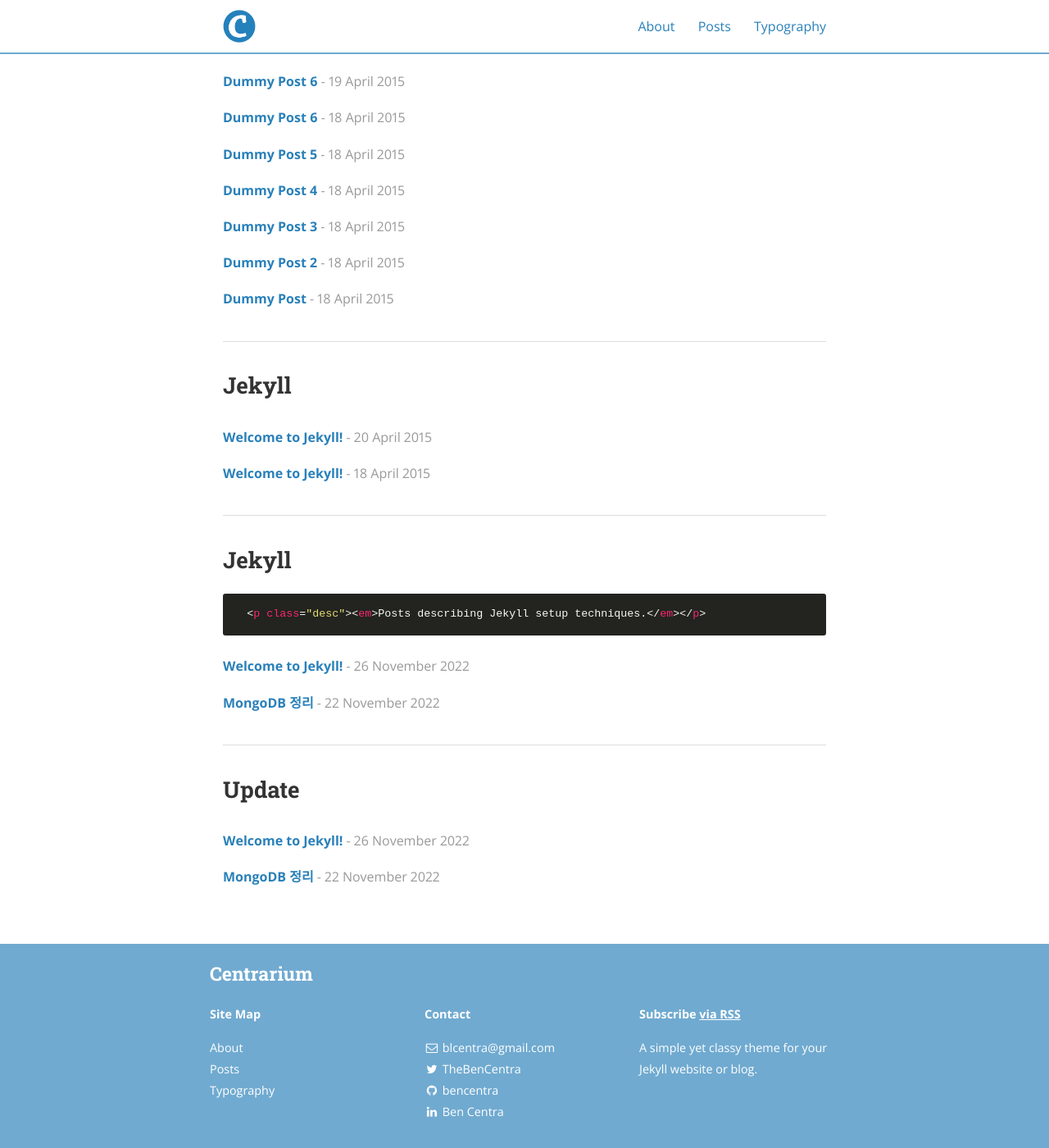
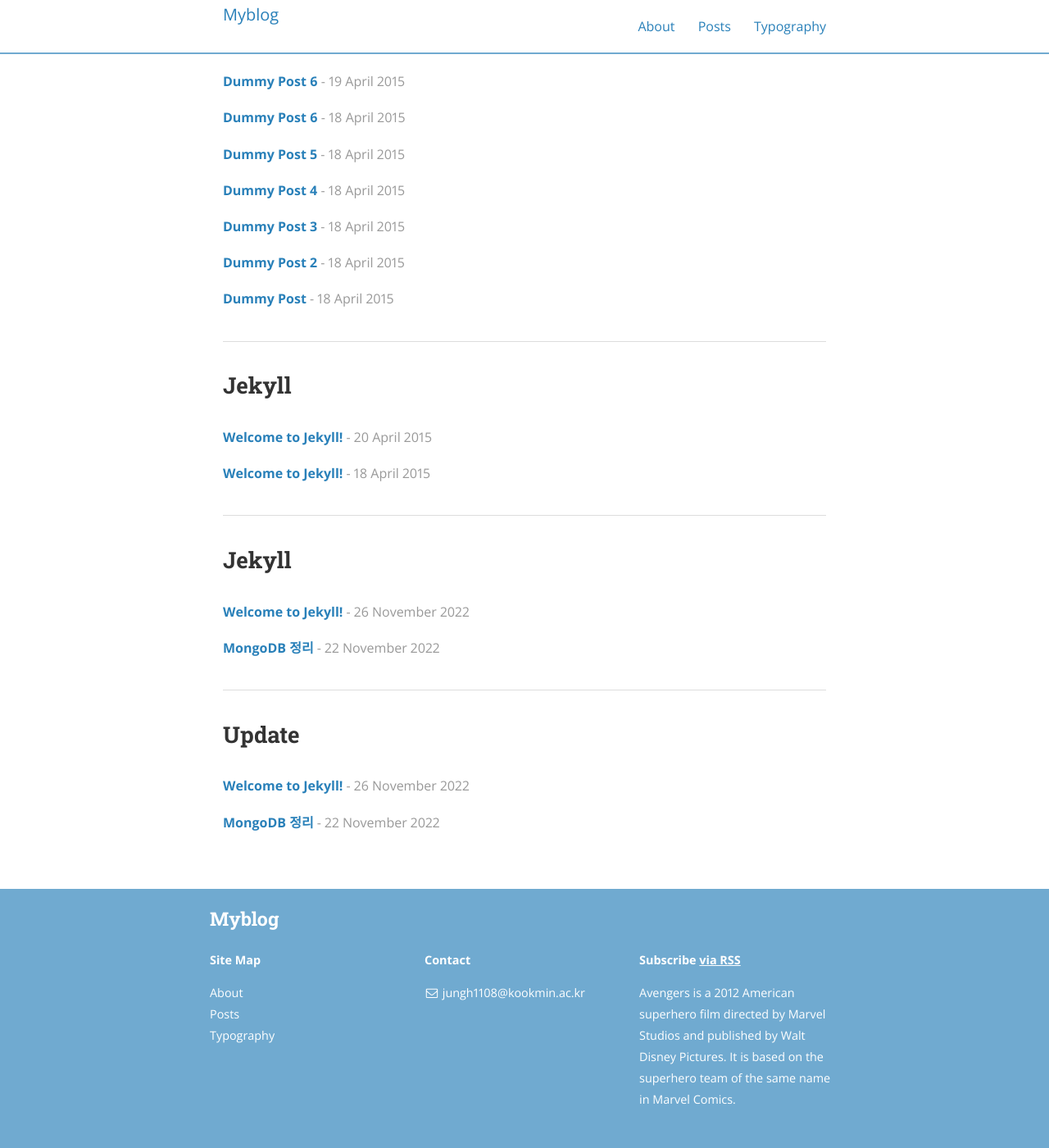
Before and after one commit to parkjunghwan20223078/pjhswpj.github.io, a Jekyll site: the page built from posts.md, in a window 1280 px wide and 1400 px high, scrolled down 205 px. Shown: the whole window at 82% size. Built offline with Jekyll 4.4.1, drawn with Linux system fonts in a browser that asks for light colours; nearby versions of some CDN libraries; a style sheet for code colours, icons or effects is not loaded; part of the change alters nothing that is shown.

Commit message:
add: jekyll on repository

```diff
--- a/_config.yml
+++ b/_config.yml
@@ -1,204 +1,55 @@
-# External plugins
-# See http://ixti.net/software/2013/01/28/using-jekyll-plugins-on-github-pages.html for making `jekyll archives` work.
-plugins:
-  - jekyll-archives # Sorry, not GitHub pages friendly!
-  - jekyll-sitemap
-  - jekyll-paginate-v2
+# Welcome to Jekyll!
+#
+# This config file is meant for settings that affect your whole blog, values
+# which you are expected to set up once and rarely edit after that. If you find
+# yourself editing this file very often, consider using Jekyll's data files
+# feature for the data you need to update frequently.
+#
+# For technical reasons, this file is *NOT* reloaded automatically when you use
+# 'bundle exec jekyll serve'. If you change this file, please restart the server process.
+#
+# If you need help with YAML syntax, here are some quick references for you:
+# https://learn-the-web.algonquindesign.ca/topics/markdown-yaml-cheat-sheet/#yaml
+# https://learnxinyminutes.com/docs/yaml/
+#
+# Site settings
+# These are used to personalize your new site. If you look in the HTML files,
+# you will see them accessed via {{ site.title }}, {{ site.email }}, and so on.
+# You can create any custom variable you would like, and they will be accessible
+# in the templates via {{ site.myvariable }}.
 
-exclude:
-  - "/vendor/"
-
-# Site settings
-title: Centrarium
-subtitle: "A simple yet classy theme for your Jekyll website or blog"
-email: blcentra@gmail.com
-name: Ben Centra
-description: >
-  A simple yet classy theme for your Jekyll website or blog.
-# Base URL of site (i.e. /blog). It should always start with a slash,
-# and never end with a slash. Set it to a blank value if hosting at the
-# root of your server.
-baseurl: "" # the subpath of your site, e.g. /blog/
-url: "" # the base hostname & protocol for your site
-cover: "/assets/header_image.jpg"
-logo: "/assets/logo.png"
+title: Myblog
+email: jungh1108@kookmin.ac.kr
+description: >- # this means to ignore newlines until "baseurl:"
+  Avengers is a 2012 American superhero film directed by Marvel Studios
+  and published by Walt Disney Pictures. It is based on the superhero team
+  of the same name in Marvel Comics.
+baseurl: "" # the subpath of your site, e.g. /blog
+url: "" # the base hostname & protocol for your site, e.g. http://example.com
+twitter_username: jekyllrb
+github_username:  jekyll
 
 # Build settings
-markdown: kramdown
-inter_post_navigation: false
-highlightjs_theme: "monokai-sublime"
+theme: minima
+plugins:
+  - jekyll-feed
 
-# Pagination Settings
-# https://github.com/sverrirs/jekyll-paginate-v2/blob/master/README-GENERATOR.md#site-configuration
-pagination:
-  enabled: true
-  per_page: 5
-  permalink: "/page/:num/"
-  sort_reverse: true
-
-# Archive settings (see https://github.com/jekyll/jekyll-archives/)
-jekyll-archives:
-  enabled:
-    - categories
-    - tags
-  layout: 'archive'
-  permalinks:
-    category: '/category/:name/'
-    tag: '/tag/:name/'
-
-# Disqus comments
-# disqus_shortname: bencentra
-
-# Google analytics
-# ga_tracking_id: "UA-XXXX-1"
-
-# Category descriptions (for archive pages)
-descriptions:
-  - cat: jekyll
-    desc: "Posts describing Jekyll setup techniques."
-
-  - cat: dummy
-    desc: "Just some placeholder posts, lorem ipsum and the rest."
-
-# Social icons and sharing options
+# Exclude from processing.
+# The following items will not be processed, by default.
+# Any item listed under the `exclude:` key here will be automatically added to
+# the internal "default list".
 #
-# Social settings are used in two places:
-# * In the footer, as links to your personal profiles
-# * After each blog post for sharing widgets
+# Excluded items can be processed by explicitly listing the directories or
+# their entries' file path in the `include:` list.
 #
-# Example:
-#
-# social:
-#   - name: Twitter                         # Name of the service
-#     icon: twitter                         # Font Awesome icon to use (minus fa- prefix)
-#     username: "@TheBenCentra"             # (User) Name to display in the footer link
-#     url: https://twitter.com/TheBenCentra # URL of your profile (leave blank to not display in footer)
-#     desc: Follow me on Twitter            # Description to display as link title, etc
-#     share: true                           # Include in the "Share" section of posts
-social:
-  - name: Twitter
-    icon: twitter
-    username: TheBenCentra
-    url: https://twitter.com/TheBenCentra
-    desc: Follow me on Twitter
-    share: true
-
-  - name: Facebook
-    icon: facebook
-    username: thebencentra
-    url: ""
-    desc: Friend me on Facebook
-    share: true
-
-  - name: GitHub
-    icon: github
-    username: bencentra
-    url: https://github.com/bencentra
-    desc: Fork me on GitHub
-    share: false
-
-  - name: LinkedIn
-    icon: linkedin
-    username: Ben Centra
-    url: https://www.linkedin.com/pub/ben-centra/47/769/60a
-    desc: Connect with me on LinkedIn
-    share: true
-
-  - name: Google+
-    icon: google-plus
-    username: ""
-    url: ""
-    desc: Add me to your Circles
-    share: true
-
-  - name: YouTube
-    icon: youtube
-    username: ""
-    url: ""
-    desc: Subscribe on YouTube
-    share: false
-
-  - name: Instagram
-    icon: instagram
-    username: ""
-    url: ""
-    desc: Follow me on Instagram
-    share: false
-
-  - name: Pinterest
-    icon: pinterest
-    username: ""
-    url: ""
-    desc: Follow me on Pinterest
-    share: true
-
-  - name: SoundCloud
-    icon: soundcloud
-    username: ""
-    url: ""
-    desc: Follow me on SoundCloud
-    share: false
-
-  - name: Tumblr
-    icon: tumblr
-    username: ""
-    url: ""
-    desc: Follow me on Tumblr
-    share: false
-
-  - name: Steam
-    icon: steam
-    username: ""
-    url: ""
-    desc: Friend me on Steam
-    share: false
-
-  - name: Dribbble
-    icon: dribbble
-    username: ""
-    url: ""
-    desc: Follow me on Dribble
-    share: false
-
-  - name: Vimeo
-    icon: vimeo-square
-    username: ""
-    url: ""
-    desc: Follow me on Vimeo
-    share: false
-
-  - name: Vine
-    icon: vine
-    username: ""
-    url: ""
-    desc: Follow me on Vine
-    share: false
-
-  - name: Reddit
-    icon: reddit
-    username: ""
-    url: ""
-    desc: Share to Reddit
-    share: true
-
-  - name: "Hacker News"
-    icon: hacker-news
-    username: ""
-    url: ""
-    desc: Share to Hacker News
-    share: false
-
-# Social sharing protocols
-# These are for automatically generating sharing metadata for FB and Twitter
-# OS Protocol is for sharing the source of your site, if you're interested. For more, see osprotocol.com
-protocols:
-    fb_image: "/assets/logo.png"
-    fb_image_width: 612
-    fb_image_height: 605
-    fb_image_type: "image/png"
-
-    twitter_image: "/assets/logo.png"
-
-    os_repo: "https://github.com/bencentra/centrarium.com"
-    os_rcs_type: "git"
-    os_src: "git@github.com:bencentra/centrarium.com.git"
+# exclude:
+#   - .sass-cache/
+#   - .jekyll-cache/
+#   - gemfiles/
+#   - Gemfile
+#   - Gemfile.lock
+#   - node_modules/
+#   - vendor/bundle/
+#   - vendor/cache/
+#   - vendor/gems/
+#   - vendor/ruby/
```
